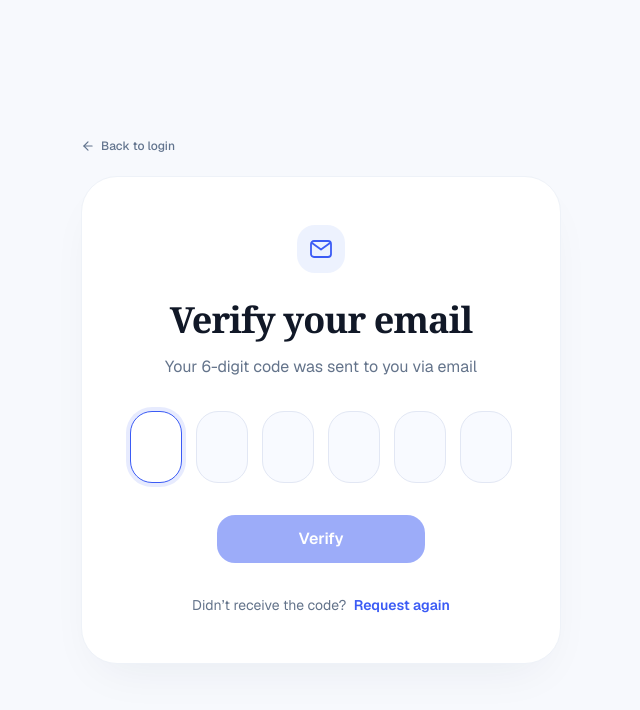
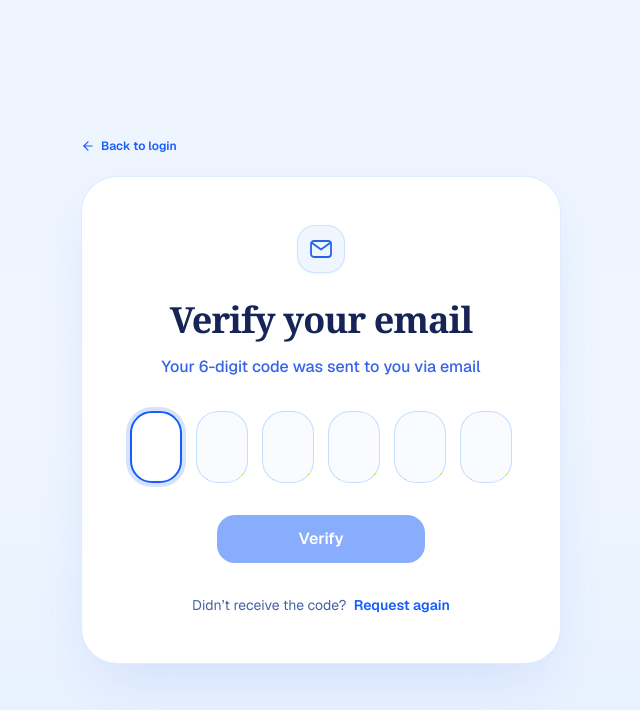
Before and after one commit to Anibire-saheed/tradingbot, a Next.js app: page /verify-otp in a window 1280 px wide. Shown: the top 710 px of the page, without its empty margins (319-959 px from the left). Built offline with nearby package versions, Linux system fonts and the light colour scheme; a web font is replaced by a local one.

Commit message:
Update /verify-otp page palette to cohesive blue theme

```diff
--- a/app/verify-otp/page.tsx
+++ b/app/verify-otp/page.tsx
@@ -10,22 +10,22 @@ export const metadata = {
 
 export default function VerifyOtpPage() {
   return (
-    <main className="flex min-h-screen items-center justify-center bg-[#f7f9fd] p-4 sm:p-6">
+    <main className="flex min-h-screen items-center justify-center bg-gradient-to-b from-[#edf4ff] via-[#f0f6ff] to-[#e6f0fe] p-4 sm:p-6">
       <div className="w-full max-w-[480px]">
         <div className="mb-4">
           <Link
             href="/login"
-            className="inline-flex items-center gap-1.5 text-xs font-medium text-slate-500 hover:text-slate-900 transition-colors"
+            className="inline-flex items-center gap-1.5 text-xs font-semibold text-blue-600 hover:text-blue-800 transition-colors"
           >
-            <ArrowLeft className="size-3.5" />
+            <ArrowLeft className="size-3.5 text-blue-600" />
             Back to login
           </Link>
         </div>
 
-        <div className="rounded-[32px] sm:rounded-[36px] bg-white p-8 sm:p-12 shadow-[0_20px_50px_-20px_rgba(25,33,61,0.08)] border border-[#eef2f8]">
+        <div className="rounded-[32px] sm:rounded-[36px] bg-white p-8 sm:p-12 shadow-[0_24px_60px_-15px_rgba(37,99,235,0.14)] border border-blue-100/90">
           <Suspense
             fallback={
-              <div className="py-16 text-center text-sm text-slate-400">
+              <div className="py-16 text-center text-sm text-blue-400">
                 Loading verification form…
               </div>
             }
--- a/components/auth/verify-otp-form.tsx
+++ b/components/auth/verify-otp-form.tsx
@@ -43,7 +43,6 @@ export function VerifyOtpForm() {
       return;
     }
 
-    // Take the last entered character if multiple were typed
     const char = cleaned[cleaned.length - 1];
     const next = [...digits];
     next[index] = char;
@@ -136,7 +135,7 @@ export function VerifyOtpForm() {
   return (
     <div className="flex flex-col items-center text-center w-full">
       {/* Blue envelope icon badge */}
-      <div className="mb-5 flex size-12 items-center justify-center rounded-[18px] bg-[#edf2fe] text-[#3b5bf5]">
+      <div className="mb-5 flex size-12 items-center justify-center rounded-[18px] bg-blue-50 border border-blue-200/70 text-blue-600 shadow-xs">
         <svg
           width="22"
           height="18"
@@ -151,12 +150,12 @@ export function VerifyOtpForm() {
             width="20"
             height="16"
             rx="3"
-            stroke="#3B5BF5"
+            stroke="#2563eb"
             strokeWidth="1.8"
           />
           <path
             d="M2 3L11 9.5L20 3"
-            stroke="#3B5BF5"
+            stroke="#2563eb"
             strokeWidth="1.8"
             strokeLinecap="round"
             strokeLinejoin="round"
@@ -165,12 +164,12 @@ export function VerifyOtpForm() {
       </div>
 
       {/* Heading */}
-      <h1 className="font-serif text-[30px] sm:text-[36px] font-bold tracking-tight text-[#111827]">
+      <h1 className="font-serif text-[30px] sm:text-[36px] font-bold tracking-tight text-blue-950">
         Verify your email
       </h1>
 
       {/* Subtitle */}
-      <p className="mt-2 text-sm sm:text-base text-[#64748b]">
+      <p className="mt-2 text-sm sm:text-base text-blue-700/85 font-medium">
         Your 6-digit code was sent to you via email
       </p>
 
@@ -178,9 +177,9 @@ export function VerifyOtpForm() {
       {serverMessage && (
         <div
           role="status"
-          className="mt-4 flex w-full max-w-[380px] items-start gap-2 rounded-xl bg-emerald-50/90 border border-emerald-200/60 p-3 text-xs text-emerald-800 text-left"
+          className="mt-4 flex w-full max-w-[380px] items-start gap-2 rounded-xl bg-blue-50 border border-blue-200 p-3 text-xs text-blue-900 text-left"
         >
-          <CheckCircle2 className="size-4 shrink-0 text-emerald-600 mt-0.5" />
+          <CheckCircle2 className="size-4 shrink-0 text-blue-600 mt-0.5" />
           <span>{serverMessage}</span>
         </div>
       )}
@@ -188,7 +187,7 @@ export function VerifyOtpForm() {
       {(serverError || clientError) && (
         <div
           role="alert"
-          className="mt-4 flex w-full max-w-[380px] items-start gap-2 rounded-xl bg-red-50/90 border border-red-200/60 p-3 text-xs text-red-800 text-left"
+          className="mt-4 flex w-full max-w-[380px] items-start gap-2 rounded-xl bg-red-50/95 border border-red-200 p-3 text-xs text-red-800 text-left"
         >
           <AlertCircle className="size-4 shrink-0 text-red-600 mt-0.5" />
           <span>{clientError || serverError}</span>
@@ -201,7 +200,7 @@ export function VerifyOtpForm() {
         noValidate
         className="mt-8 flex flex-col items-center w-full"
       >
-        {/* 6 distinctly separated OTP input boxes */}
+        {/* 6 distinctly separated OTP input boxes in blue theme */}
         <div
           className="flex items-center justify-center gap-2 sm:gap-3.5 w-full"
           onPaste={handlePaste}
@@ -214,10 +213,10 @@ export function VerifyOtpForm() {
                 onClick={() => inputRefs.current[index]?.focus()}
                 className={`relative flex items-center justify-center w-[46px] h-[60px] sm:w-[56px] sm:h-[72px] rounded-[18px] sm:rounded-[22px] transition-all cursor-text select-none ${
                   isFocused
-                    ? "bg-white border-[1.8px] border-[#3b5bf5] shadow-[0_0_0_4px_rgba(59,91,245,0.12)]"
+                    ? "bg-white border-[2px] border-blue-600 shadow-[0_0_0_4px_rgba(37,99,235,0.18)]"
                     : digit
-                    ? "bg-white border-[1.4px] border-slate-300 shadow-sm"
-                    : "bg-[#f8faff] border-[1.2px] border-[#e2e7f4] hover:border-[#cbd5e1]"
+                    ? "bg-blue-50/30 border-[1.5px] border-blue-400 text-blue-950 shadow-xs"
+                    : "bg-blue-50/40 border-[1.5px] border-blue-200/90 text-blue-950 hover:border-blue-300"
                 }`}
               >
                 <input
@@ -237,31 +236,31 @@ export function VerifyOtpForm() {
                   onFocus={() => setFocusedIndex(index)}
                   onBlur={() => setFocusedIndex(-1)}
                   aria-label={`Digit ${index + 1}`}
-                  className="w-full h-full bg-transparent text-center text-2xl sm:text-3xl font-semibold text-[#111827] outline-none caret-[#3b5bf5]"
+                  className="w-full h-full bg-transparent text-center text-2xl sm:text-3xl font-bold text-blue-950 outline-none caret-blue-600"
                 />
               </div>
             );
           })}
         </div>
 
-        {/* Centered Verify Button */}
+        {/* Centered Verify Button in blue */}
         <button
           type="submit"
           disabled={isPending || !isComplete}
-          className="mt-8 h-12 w-48 sm:w-52 rounded-2xl bg-[#3b5bf5] font-semibold text-white shadow-[0_6px_20px_-3px_rgba(59,91,245,0.4)] hover:bg-[#2b4ad6] disabled:opacity-50 disabled:shadow-none disabled:cursor-not-allowed transition-all active:scale-[0.98]"
+          className="mt-8 h-12 w-48 sm:w-52 rounded-2xl bg-blue-600 font-semibold text-white shadow-[0_8px_25px_-4px_rgba(37,99,235,0.45)] hover:bg-blue-700 active:bg-blue-800 disabled:opacity-50 disabled:shadow-none disabled:cursor-not-allowed transition-all active:scale-[0.98]"
         >
           {isPending ? "Verifying…" : "Verify"}
         </button>
       </form>
 
-      {/* Footer Text */}
-      <div className="mt-8 text-sm text-[#64748b]">
+      {/* Footer Text in blue */}
+      <div className="mt-8 text-sm text-blue-900/80">
         Didn’t receive the code?{" "}
         <button
           type="button"
           onClick={handleResend}
           disabled={isResending || isPending}
-          className="font-semibold text-[#3b5bf5] hover:underline disabled:opacity-50 ml-1"
+          className="font-semibold text-blue-600 hover:text-blue-800 hover:underline disabled:opacity-50 ml-1"
         >
           {isResending ? "Requesting…" : "Request again"}
         </button>
```
